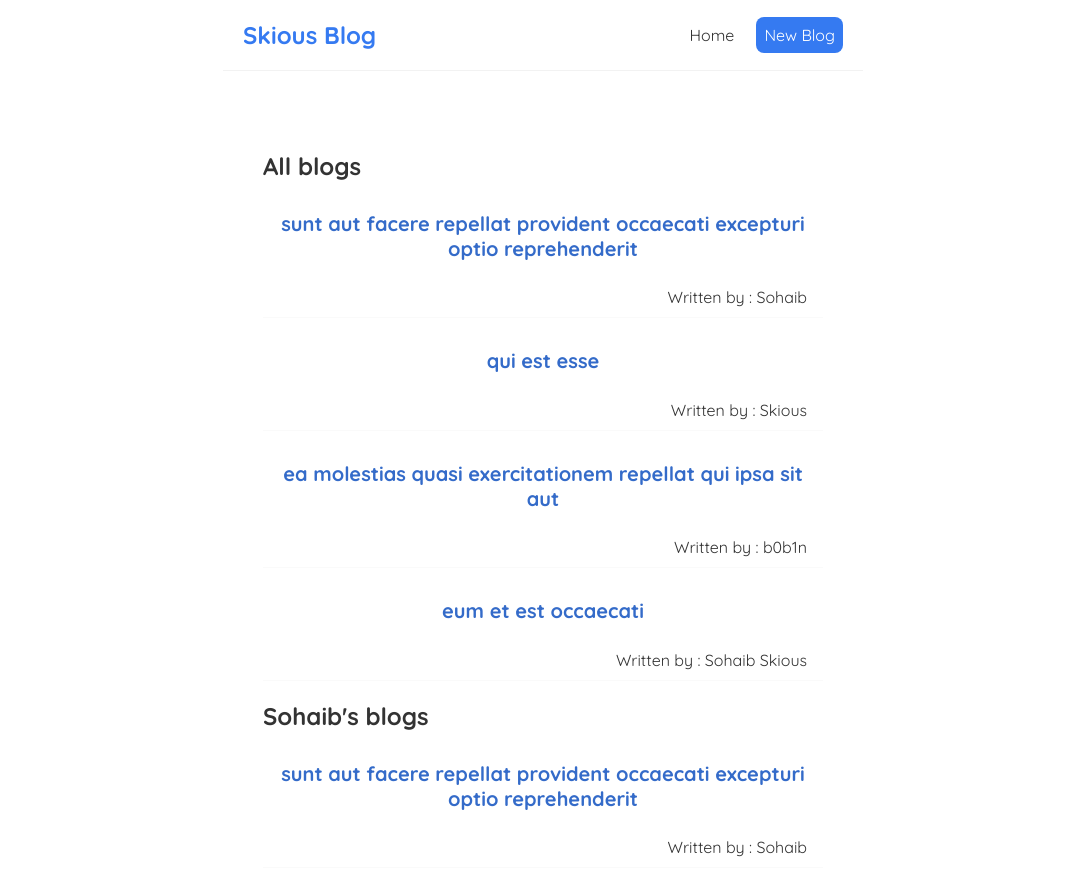
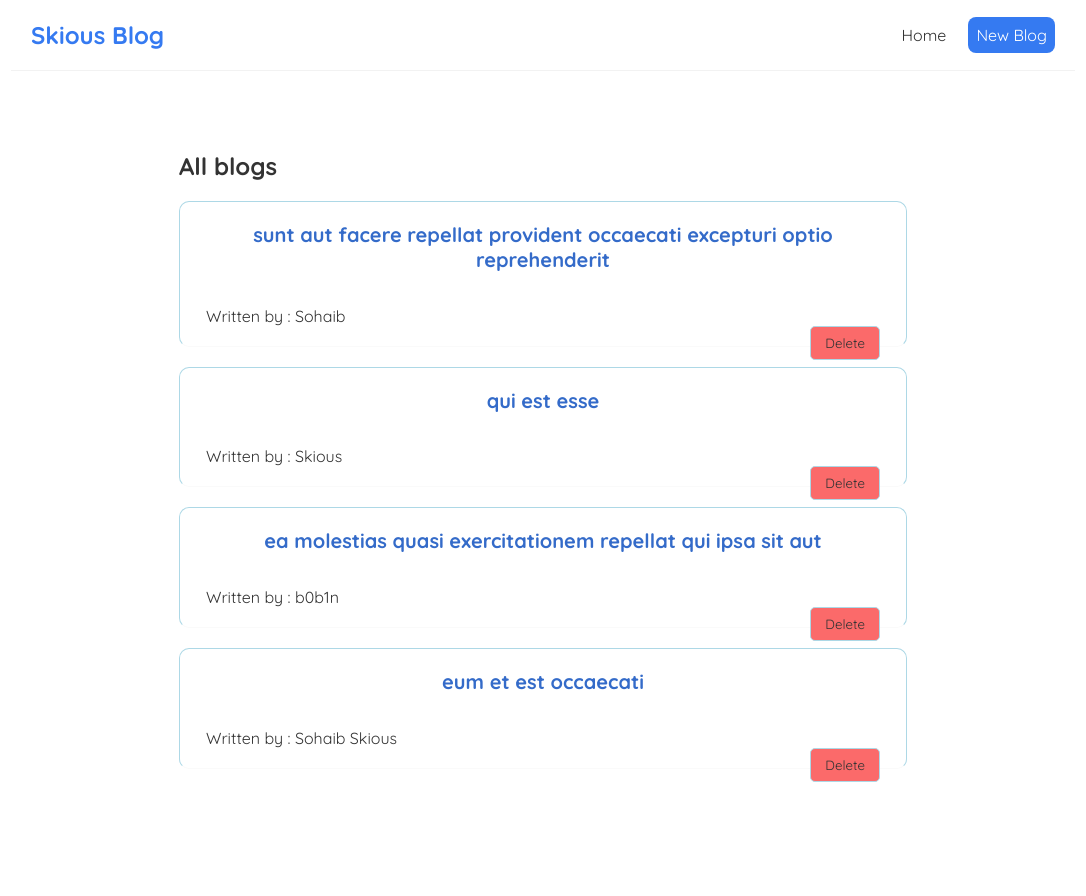
Before and after one commit to b0b1n/React-blog, a React (Create React App) app: page / in a window 1280 px wide. Shown: the top 896 px of the page, without its empty margins (97-1183 px from the left). After the commit the page ends 849 px from the top, so only its background shows below. Built offline with nearby package versions, Linux system fonts and the light colour scheme.

Commit message:
Using functions as properties

```diff
--- a/src/BlogList.js
+++ b/src/BlogList.js
@@ -1,6 +1,5 @@
-const BlogList = ({blogs, title}) => {
-    // const blogs  = props.blogs;
-    // const title = props.title;
+const BlogList = ({blogs, title, handleDelete}) => {
+
   return (
     <div className="blog-list">
         <h2>{title}</h2>
@@ -8,6 +7,7 @@ const BlogList = ({blogs, title}) => {
         <div className="blog-preview" key={blog.id}>
           <h2>{blog.title}</h2>
           <p>Written by : {blog.author}</p>
+          <button onClick={()=> handleDelete(blog.id)}>Delete</button>
         </div>
       ))}
     </div>
--- a/src/Home.js
+++ b/src/Home.js
@@ -5,7 +5,8 @@ const Home = () => {
   const [blogs, setBlogs] = useState([
     {
       id: 1,
-      title:"sunt aut facere repellat provident occaecati excepturi optio reprehenderit",
+      title:
+        "sunt aut facere repellat provident occaecati excepturi optio reprehenderit",
       author: "Sohaib",
       body: "quia et suscipit\nsuscipit recusandae consequuntur expedita et cum\nreprehenderit molestiae ut ut quas totam\nnostrum rerum est autem sunt rem eveniet architecto",
     },
@@ -29,11 +30,14 @@ const Home = () => {
     },
   ]);
 
+  const handleDelete = (id) => {
+    const newBlogs = blogs.filter(blog => blog.id !== id);
+    setBlogs(newBlogs);
+  };
 
   return (
     <div className="home">
-        <BlogList blogs={blogs} title="All blogs"/>
-        <BlogList blogs={blogs.filter((e)=> e.author === "Sohaib")} title="Sohaib's blogs"/>
+      <BlogList blogs={blogs} title="All blogs" handleDelete={handleDelete} />
     </div>
   );
 };
--- a/src/index.css
+++ b/src/index.css
@@ -10,7 +10,7 @@
   padding: 20px;
   display: flex;
   align-items: center;
-  max-width: 600px;
+  max-width: 80vw;
   margin: 0 auto;
   border-bottom: 1px solid #f2f2f2;
 }
@@ -29,7 +29,7 @@
   color: #357af1;
 }
 .content {
-  max-width: 600px;
+  max-width: 60vw;
   margin: 40px auto;
   padding: 20px;
 }
@@ -40,9 +40,12 @@
 
 /*blog previews/list*/
 .blog-preview {
-  padding: 10px 16px;
+  padding: 20px 26px;
   margin: 20px 0;
+  border: 1px solid lightblue;
+  border-radius: 10px;
   border-bottom: 1px solid #fafafa;
+
 }
 .blog-preview:hover {
   box-shadow: 1px 3px 5px rgba(0, 0, 0, 0.1);
@@ -56,5 +59,12 @@
 
 .blog-preview p{
   margin-top:5%;
-  text-align: right;
 }
+
+.blog-preview button{
+  padding: 8px 14px ;
+  background-color: #fb6a6a;
+  border: 1px solid lightblue;
+  border-radius: 5px;
+  float: right;
+}
```
